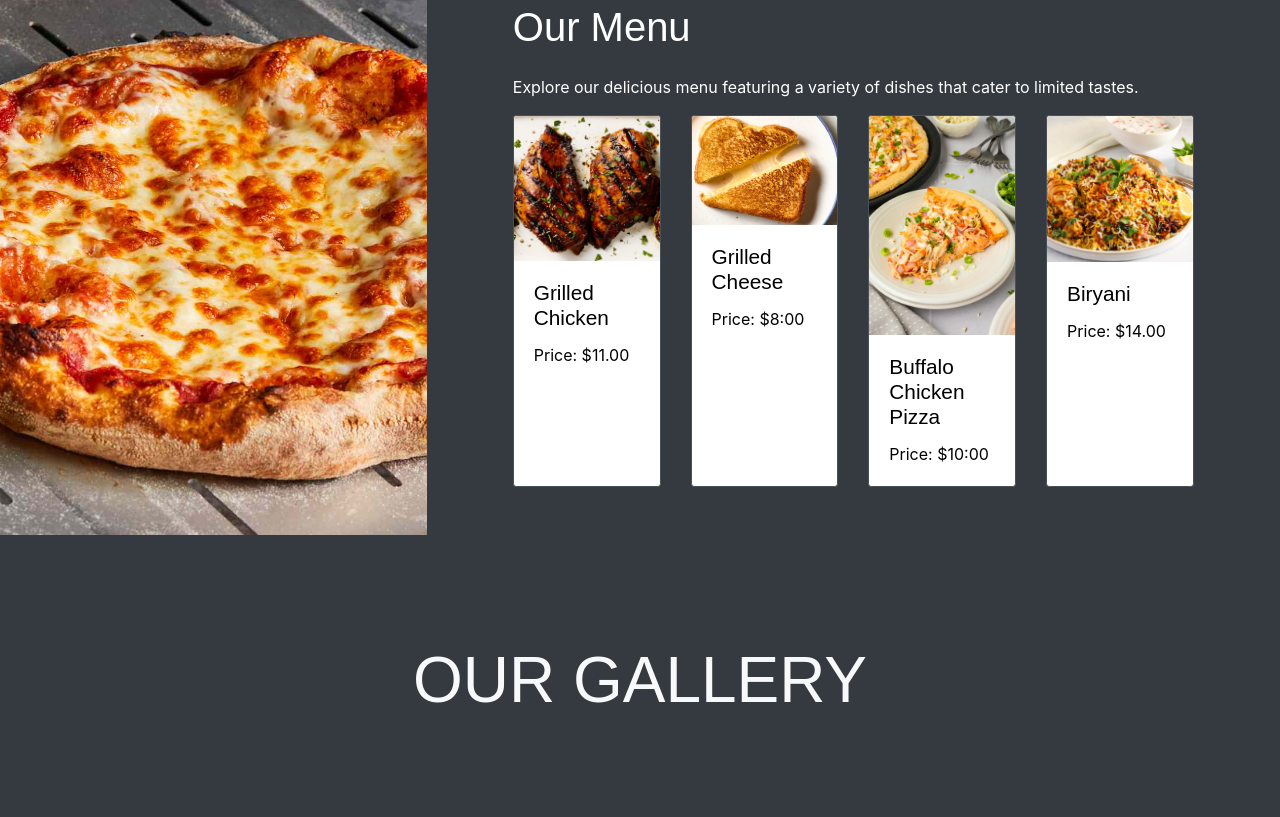
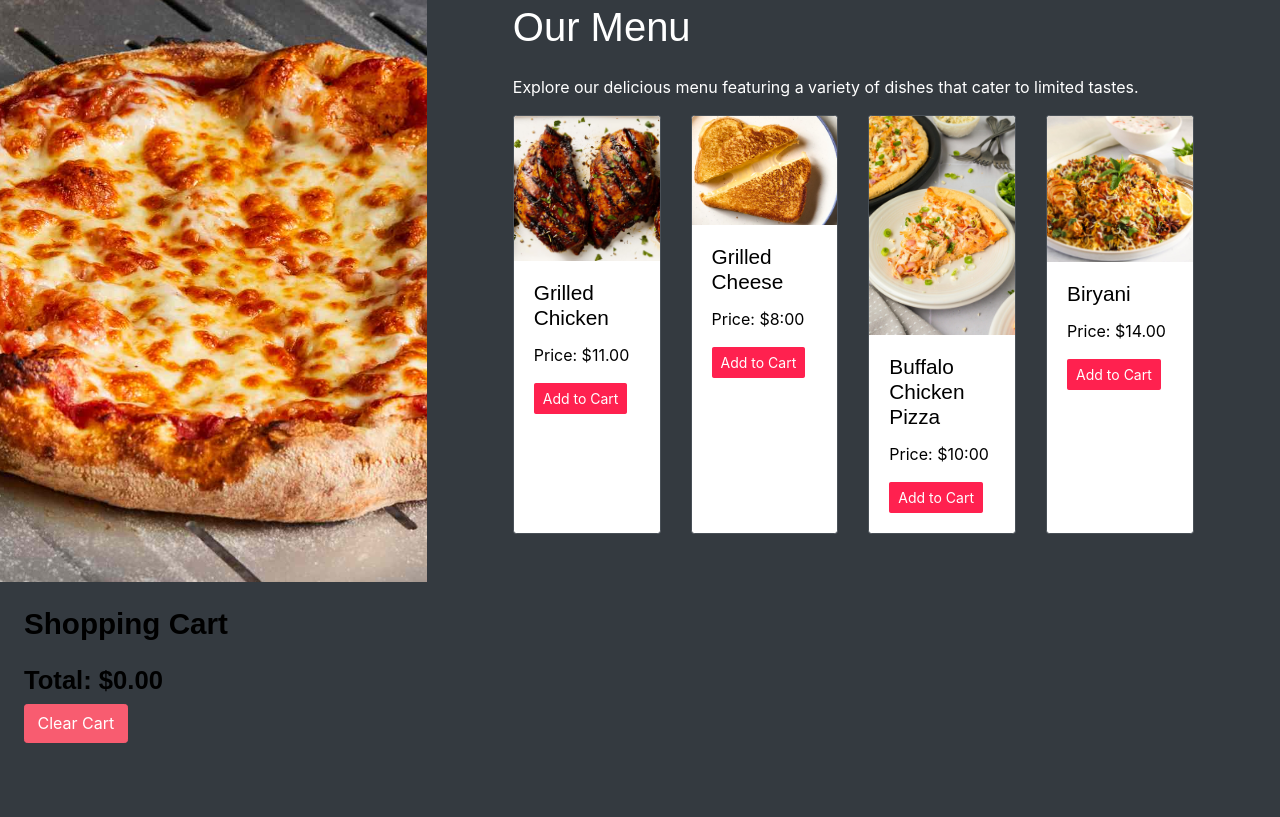
Before and after one commit to xyrois/Restaurant-website, a website: page index.html in a window 1280 px wide. Shown: the part 845-1662 px from the top of the page. Drawn offline with Linux system fonts and the light colour scheme; some packages are replaced by stand-ins of ours.

Commit message:
Update index.html

```diff
--- a/index.html
+++ b/index.html
@@ -53,6 +53,9 @@
                 <li class="nav-item">
                     <a class="nav-link" href="#about">About</a> <!-- Updated here to 'About' -->
                 </li>
+                <li class="nav-item">
+                    <a class="nav-link" href="#" id="toggle-cart-btn">Shopping Cart</a>
+                </li>
             </ul>
             <a class="navbar-brand m-auto" href="#">
                 <img src="assets/imgs/file.svg" class="brand-img" alt="">
@@ -91,6 +94,7 @@
                                 <div class="card-body">
                                     <h5 class="card-title" style="color: black;">Grilled Chicken</h5>
                                     <p class="card-text" style="color: black;"> Price: $11.00 </p>
+                                    <button class="btn btn-sm btn-primary add-to-cart" data-name="Grilled Chicken" data-price="11.00">Add to Cart</button>
                                 </div>
                             </div>
                             <div class="card">
@@ -98,6 +102,7 @@
                                 <div class="card-body">
                                     <h5 class="card-title" style="color: black;">Grilled Cheese</h5>
                                     <p class="card-text" style="color: black;">Price: $8:00 </p>
+                                    <button class="btn btn-sm btn-primary add-to-cart" data-name="Grilled Cheese" data-price="8.00">Add to Cart</button>
                                 </div>
                             </div>
                             <div class="card">
@@ -105,6 +110,7 @@
                                 <div class="card-body">
                                     <h5 class="card-title" style="color: black;">Buffalo Chicken Pizza</h5>
                                     <p class="card-text" style="color: black;">Price: $10:00</p>
+                                    <button class="btn btn-sm btn-primary add-to-cart" data-name="Buffalo Chicken Pizza" data-price="10.00">Add to Cart</button>
                                 </div>
                             </div>
                             <div class="card">
@@ -112,6 +118,7 @@
                                 <div class="card-body">
                                     <h5 class="card-title" style="color: black;">Biryani</h5>
                                     <p class="card-text" style="color: black;"> Price: $14.00 </p>
+                                    <button class="btn btn-sm btn-primary add-to-cart" data-name="Biryani" data-price="14.00">Add to Cart</button>
                                 </div>
                             </div>
                         </div>
@@ -120,6 +127,16 @@
             </div>
         </div>
     </div>
+
+    <div id="cart-sidebar" class="cart-sidebar">
+        <div class="p-4">
+            <h3 style="color: black; font-weight: bold;">Shopping Cart</h3>
+            <ul id="cart-items" class="list-group mb-3" style="color: black; font-weight: bold;"></ul>
+            <h4 style="color: black; font-weight: bold;">Total: $<span id="cart-total">0.00</span></h4>
+            <button class="btn btn-danger" id="clear-cart">Clear Cart</button>
+        </div>
+    </div>
+
 
     <!--  Gallery Section -->
     <div id="gallery" class="text-center bg-dark text-light has-height-md middle-items wow fadeIn">
@@ -218,6 +235,9 @@
             </div>
         </div>
     </div>
+    <div class="bg-dark text-light text-center border-top wow fadeIn">
+        <p class="mb-0 py-3 text-muted small">&copy; Copyright <script>document.write(new Date().getFullYear())</script> Made with <i class="ti-heart text-danger"></i> By <a href="http://devcrud.com">DevCRUD</a></p>
+    </div>
     <!-- end of page footer -->
 
 	<!-- core  -->
@@ -235,6 +255,5 @@
 
     <!-- FoodHut js -->
     <script src="assets/js/foodhut.js"></script>
-
 </body>
 </html>
```
